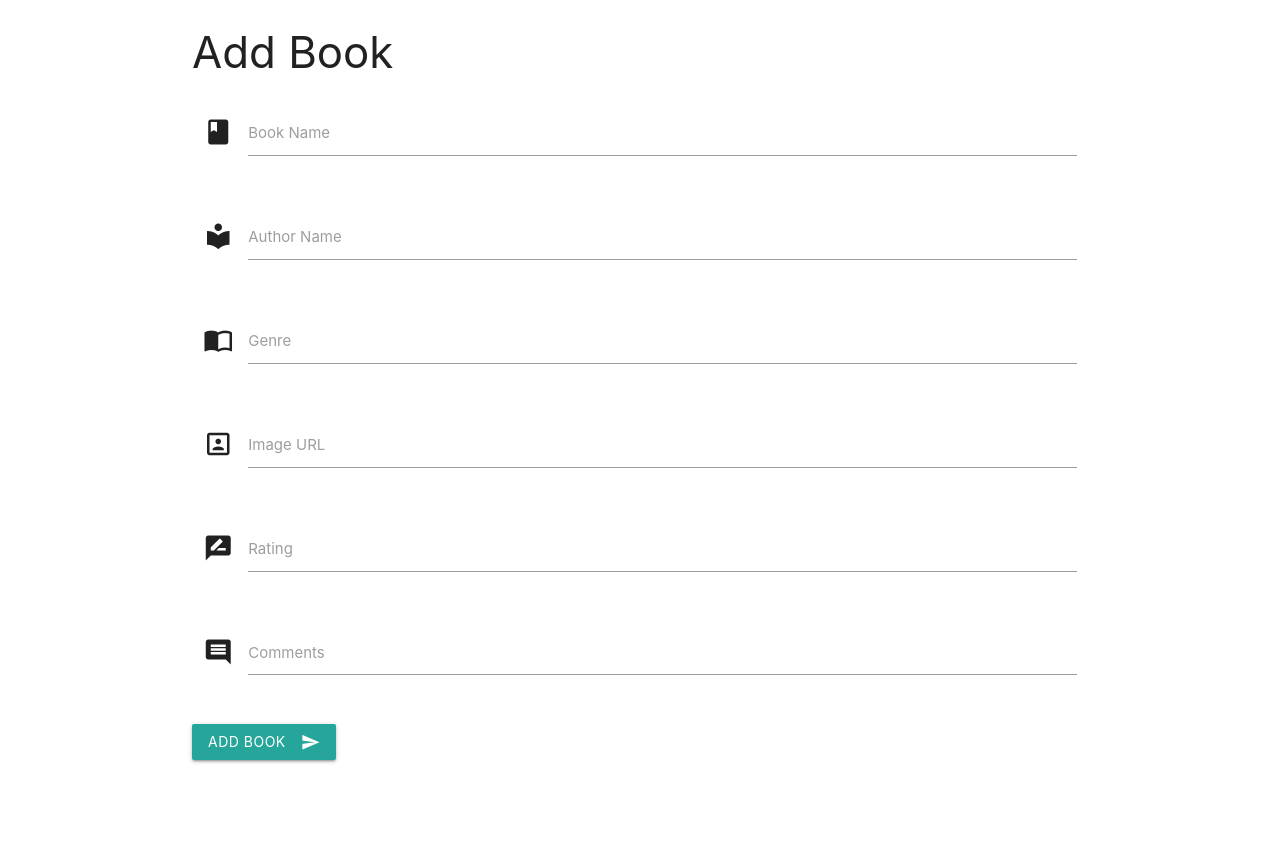
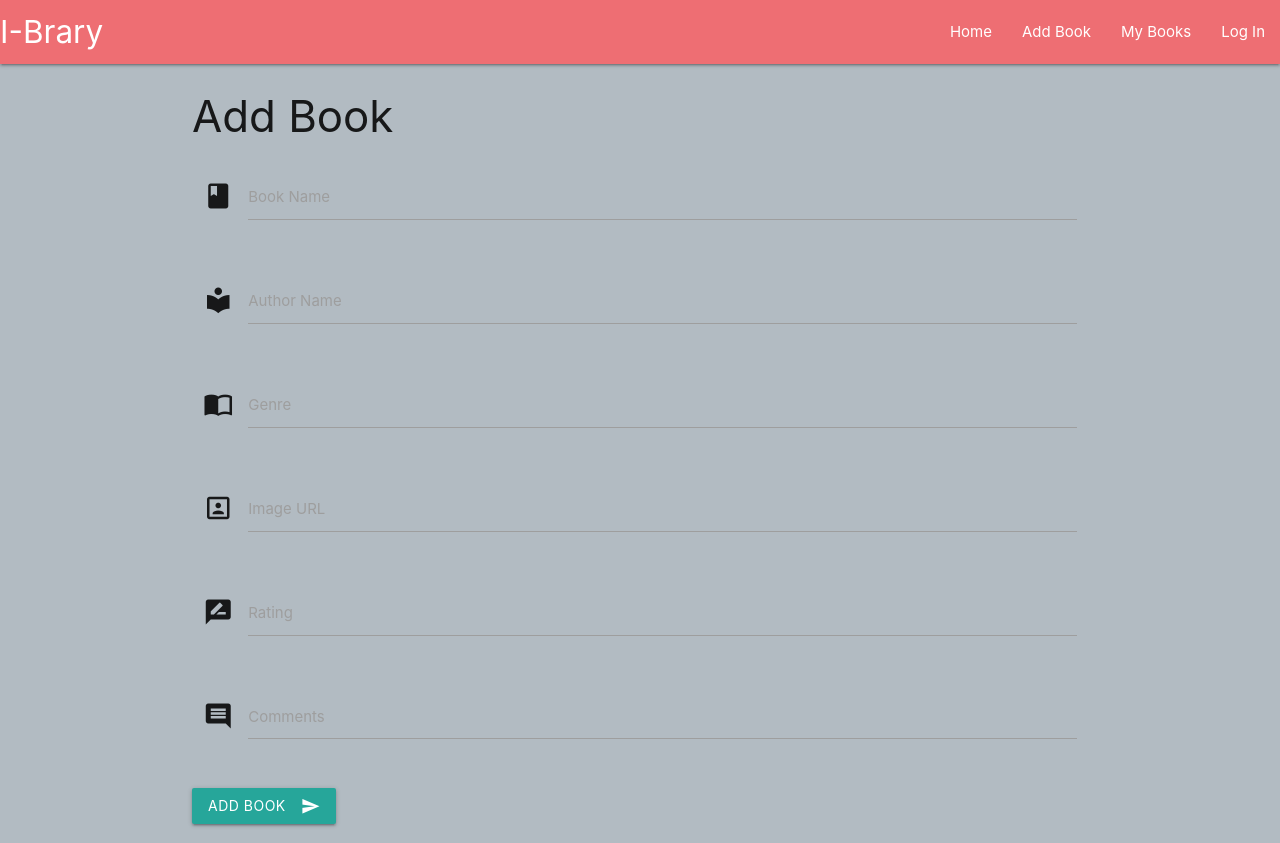
Before and after one commit to sw1ckham/i-brary, a Flask app: page /add_book in a window 1280 px wide. Shown: the top 843 px of the page. Before the commit the page ends 763 px from the top, so only its background shows below. Run offline with Flask 2, Linux system fonts and the light colour scheme; some libraries are stand-ins or nearby versions.

Commit message:
Added nav bar

```diff
--- a/templates/base.html
+++ b/templates/base.html
@@ -1,8 +1,10 @@
 <!DOCTYPE html>
 <html lang="en">
+
 <head>
 	<link href="https://fonts.googleapis.com/icon?family=Material+Icons" rel="stylesheet">
 	<link rel="stylesheet" href="https://cdnjs.cloudflare.com/ajax/libs/materialize/1.0.0/css/materialize.min.css">
+	<link rel="stylesheet" href="{{url_for('static', filename='css/style.css')}}" type="text/css">
 	<meta charset="UTF-8">
 	<meta name="viewport" content="width=device-width, initial-scale=1.0">
 	<meta http-equiv="X-UA-Compatible" content="ie=edge">
@@ -10,21 +12,50 @@
 
 	<title>I-Brary</title>
 </head>
+
 <body>
+
+	<header>
+
+		<nav>
+			<div class="nav-wrapper">
+				<a href="#!" class="brand-logo">I-Brary</a>
+				<a href="#" data-target="mobile-demo" class="sidenav-trigger"><i class="material-icons">menu</i></a>
+				<ul class="right hide-on-med-and-down">
+					<li><a href="{{url_for('show_books')}}">Home</a></li>
+					<li><a href="{{url_for('add_book')}}">Add Book</a></li>
+					<li><a href="collapsible.html">My Books</a></li>
+					<li><a href="mobile.html">Log In</a></li>
+				</ul>
+			</div>
+		</nav>
+
+		<ul class="sidenav" id="mobile-demo">
+			<li><a href="{{url_for('show_books')}}">Home</a></li>
+			<li><a href="{{url_for('add_book')}}">Add Book</a></li>
+			<li><a href="collapsible.html">My Books</a></li>
+			<li><a href="mobile.html">Log In</a></li>
+		</ul>
+
+	</header>
+
 	{% block content %}
 
 
 
 	{% endblock %}
 
-<script src="https://cdnjs.cloudflare.com/ajax/libs/jquery/3.4.1/jquery.min.js" integrity="sha256-CSXorXvZcTkaix6Yvo6HppcZGetbYMGWSFlBw8HfCJo=" crossorigin="anonymous"></script>
+	<script src="https://cdnjs.cloudflare.com/ajax/libs/jquery/3.4.1/jquery.min.js"
+		integrity="sha256-CSXorXvZcTkaix6Yvo6HppcZGetbYMGWSFlBw8HfCJo=" crossorigin="anonymous"></script>
 	<script src="https://cdnjs.cloudflare.com/ajax/libs/materialize/1.0.0/js/materialize.min.js"></script>
 	<script>
 		$(document).ready(function(){
     $('.tabs').tabs();
     M.updateTextFields();
+    $('.sidenav').sidenav();
 })
 
 	</script>
 </body>
+
 </html>
```
Lines whose indentation alone changed are shown as unchanged.
